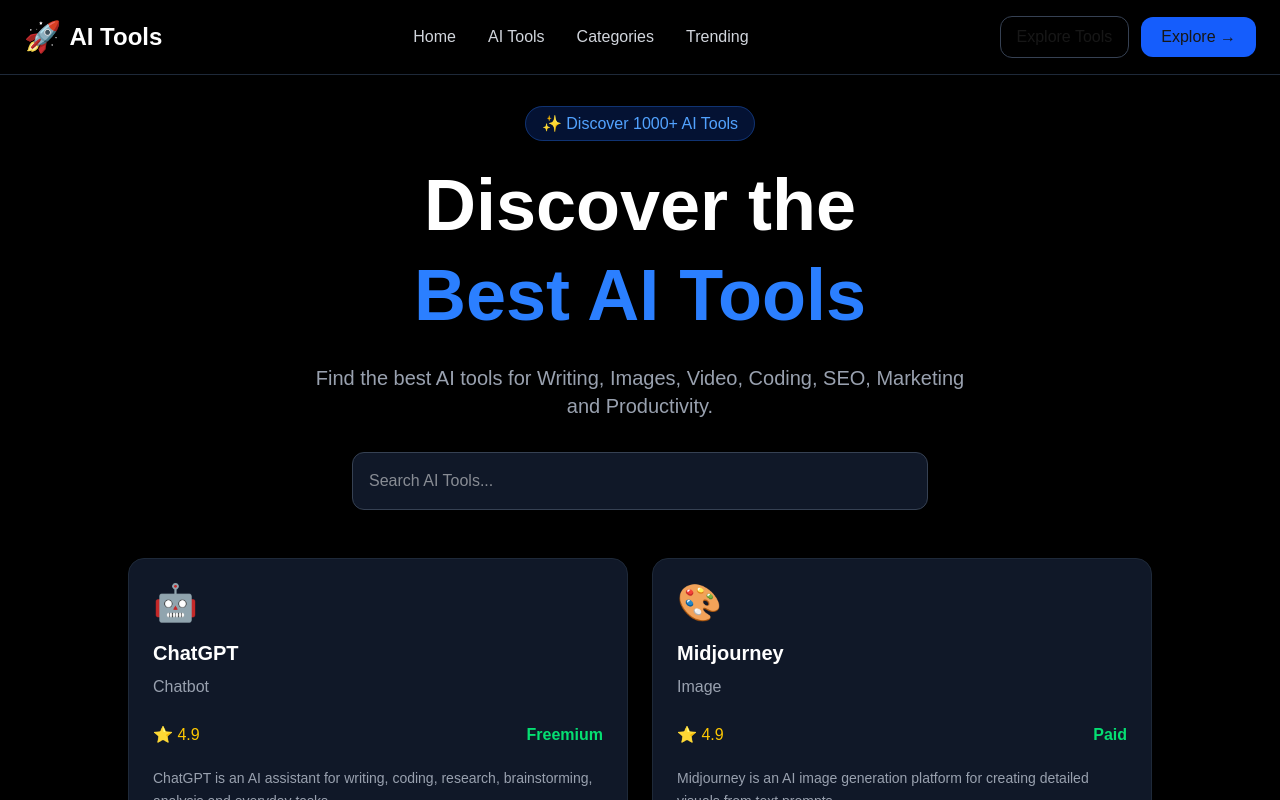
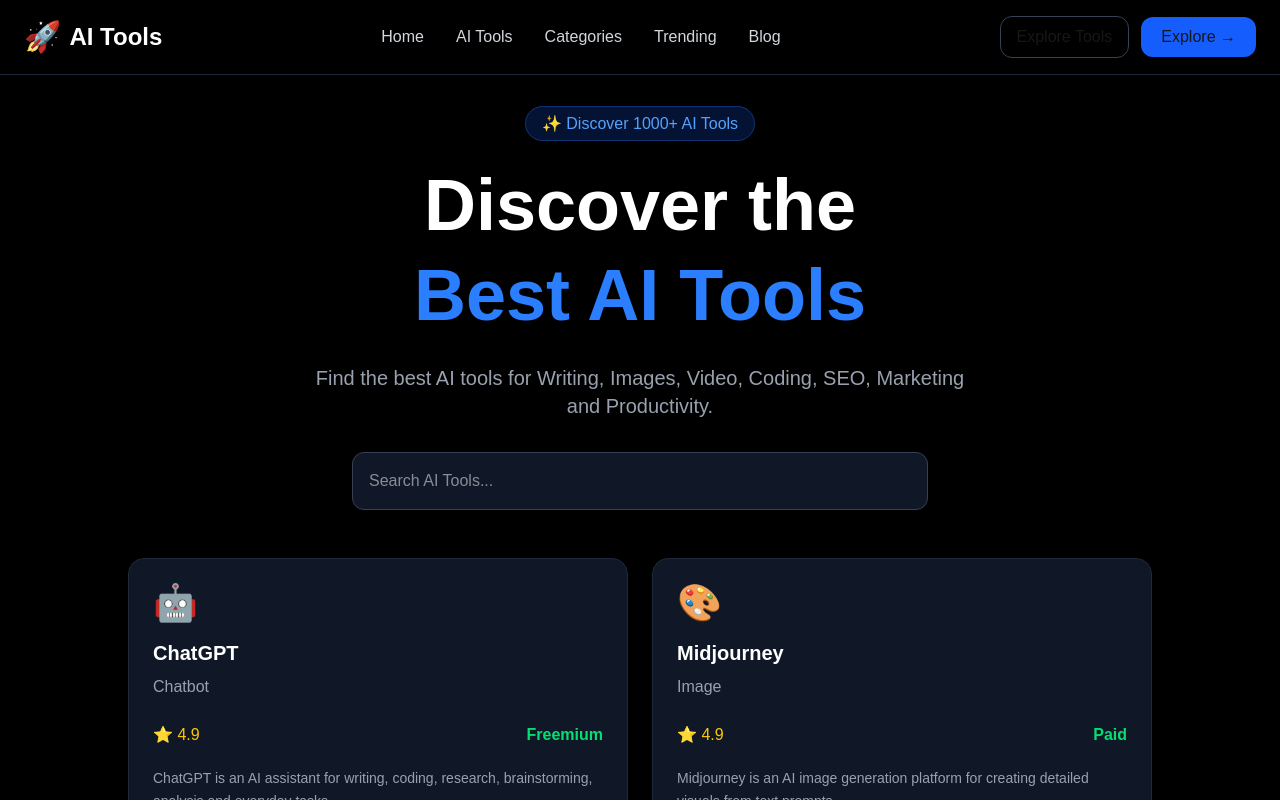
Before and after one commit to pankj00p00-dotcom/ai-tools, a Next.js app: page / in a window 1280 px wide. Shown: the top 800 px of the page. Built offline with nearby package versions, Linux system fonts and the light colour scheme.

Commit message:
Add blog link to navigation

```diff
--- a/app/components/Navbar.tsx
+++ b/app/components/Navbar.tsx
@@ -57,6 +57,16 @@ export default function Navbar() {
             </Link>
           </li>
 
+          {/* Blog */}
+          <li>
+            <Link
+              href="/blog"
+              className="hover:text-white transition"
+            >
+              Blog
+            </Link>
+          </li>
+
         </ul>
 
         {/* Buttons */}
```
